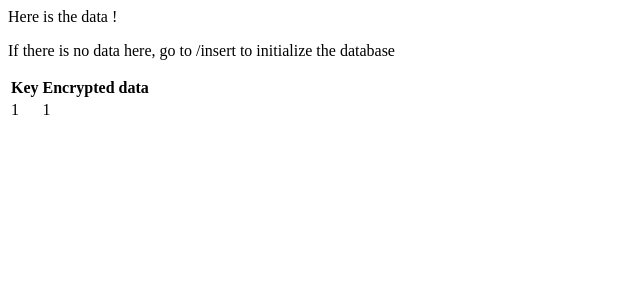
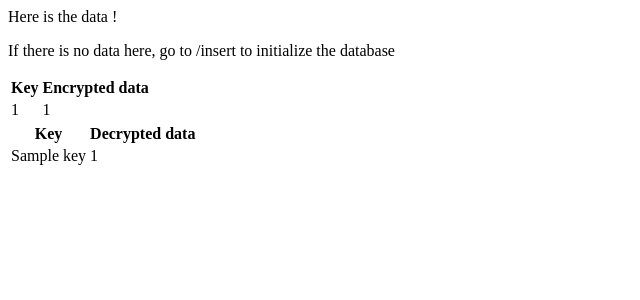
Before and after one commit to Morleon/TPBDD, a Django app: template tpbdd/templates/index.html in a window 1280 px wide. Shown: the top 300 px of the page, without its empty margins (0-640 px from the left). Run offline with Django 3.2, Linux system fonts and the light colour scheme; tables that the repository leaves empty hold one stand-in row (values such as "Sample post"); the template is opened without the code that fills it: values that come from a table or form of the project are taken from there, most other values are stand-ins (such as "Sample title", 1, 10 or a date in 2020).

Commit message:
MAJ affichage, gestion du déchiffrement

```diff
--- a/tpbdd/templates/index.html
+++ b/tpbdd/templates/index.html
@@ -1,6 +1,5 @@
 <p>Here is the data !</p>
 <p>If there is no data here, go to /insert to initialize the database</p>
-<!-- <button type="button" id="submitme">Initialise database</button> -->
 
 <table>
     <tr>
@@ -14,3 +13,16 @@
     </tr>
     {% endfor %}
 </table>
+
+<table>
+    <tr>
+        <th>Key</th>
+        <th>Decrypted data</th>
+    </tr>
+    {% for decrypt in encrypted_data %}
+    <tr>
+        <td>{{ decrypt.key }}</td>
+        <td>{{ decrypt.number }}</td>
+    </tr>
+    {% endfor %}
+</table>
```
Also changed, not shown: tpbdd/views.py (+6 -7 lines).
